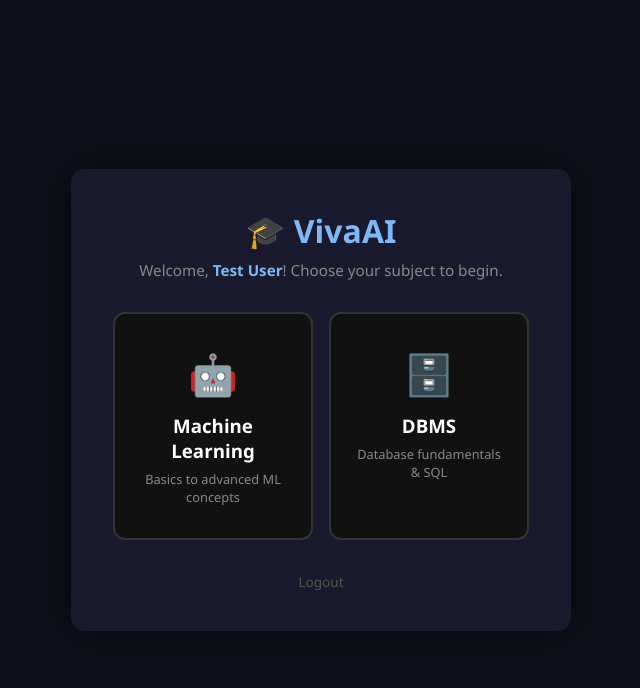
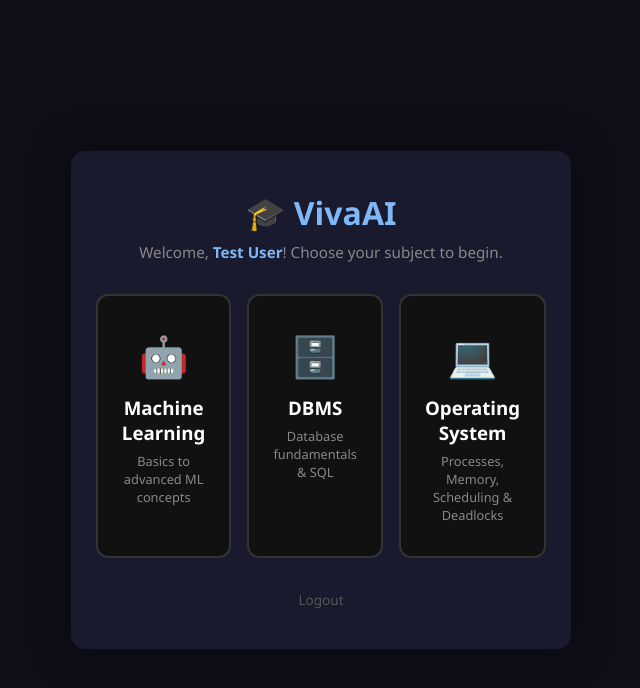
Before and after one commit to amoghpawar/VivaAI-AI-Powered-Automated-Viva-Examination-System, a Flask app: page /subject in a window 1280 px wide. Shown: the top 688 px of the page, without its empty margins (319-959 px from the left). Run offline with Flask 3, Linux system fonts and the light colour scheme; a user stored in the database is signed in.

Commit message:
feat: add OS subject card to frontend

```diff
--- a/templates/subject.html
+++ b/templates/subject.html
@@ -34,6 +34,11 @@
       <h3>DBMS</h3>
       <p>Database fundamentals & SQL</p>
     </div>
+    <div class="subject-card" onclick="selectSubject('OS')">
+      <div class="icon">💻</div>
+      <h3>Operating System</h3>
+      <p>Processes, Memory, Scheduling & Deadlocks</p>
+    </div>
   </div>
   <p class="logout" onclick="window.location='/api/logout'">Logout</p>
 </div>
```
